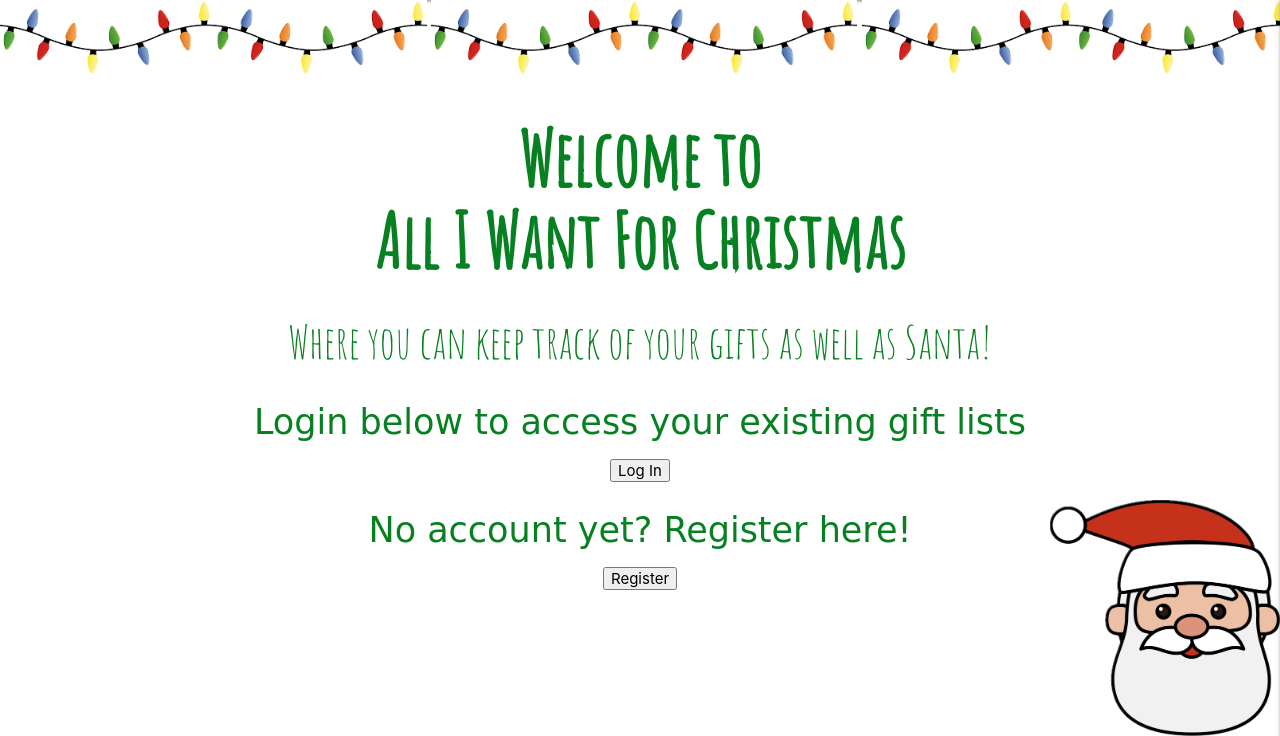
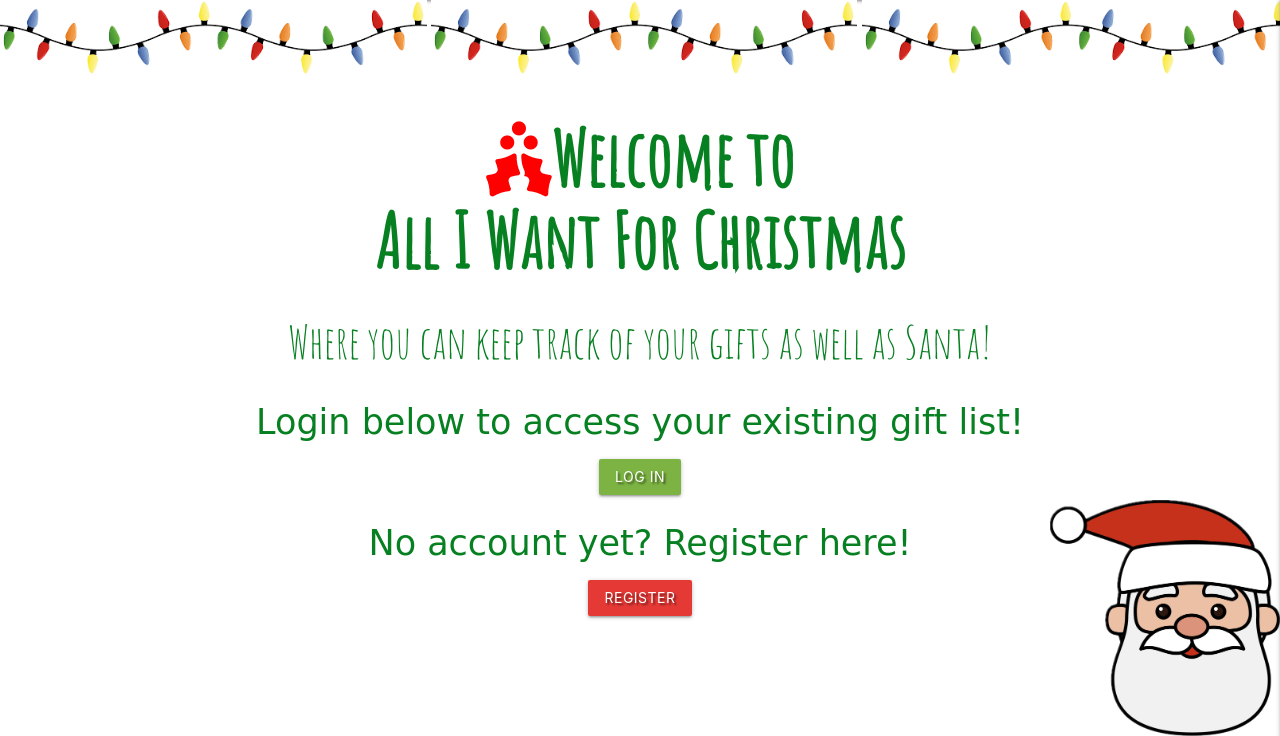
Before and after one commit to D3lyth/all-i-want-for-christmas, a Flask app: page / in a window 1280 px wide. Shown: the part 64-800 px from the top of the page. Run offline with Flask 3, Linux system fonts and the light colour scheme; some libraries are stand-ins or nearby versions; some web fonts are replaced.

Commit message:
Style page and buttons

```diff
--- a/templates/welcome.html
+++ b/templates/welcome.html
@@ -1,15 +1,15 @@
 {% extends "base.html" %} {% block content %}
 
-<h1 class="welcome-title">Welcome to <br> All I Want For Christmas</h1>
+<h1 class="welcome-title"><i class="fas fa-holly-berry fa-fade" style="color: red;"></i>Welcome to <br> All I Want For Christmas</h1>
 <h2 class="welcome-description">Where you can keep track of your gifts as well as Santa!<h2>
 
     <!-- login -->
-    <h3 class="welcome-login-text">Login below to access your existing gift lists</h3>
+    <h3 class="welcome-login-text">Login below to access your existing gift list!</h3>
     <div class="row center-buttons">
         <a href="{{ url_for('profile_login') }}">
         <button
           type="submit"
-          class="login-button">
+          class="login-button light-green darken-1 btn text-shadow">
           Log In
         </button>
     </a>
@@ -20,10 +20,9 @@
 
 <h3 class="welcome-register-here">No account yet? Register here!</h3>
 <div class="row center-buttons">
-    <a href="{{ url_for('register') }}"><button
-          type="submit"
-          class="register-button">
-          Register
+    <a href="{{ url_for('register') }}">
+        <button type="submit" class="login-button red darken-1 btn text-shadow">
+            Register
         </button>
     </a>
       </div>
```
